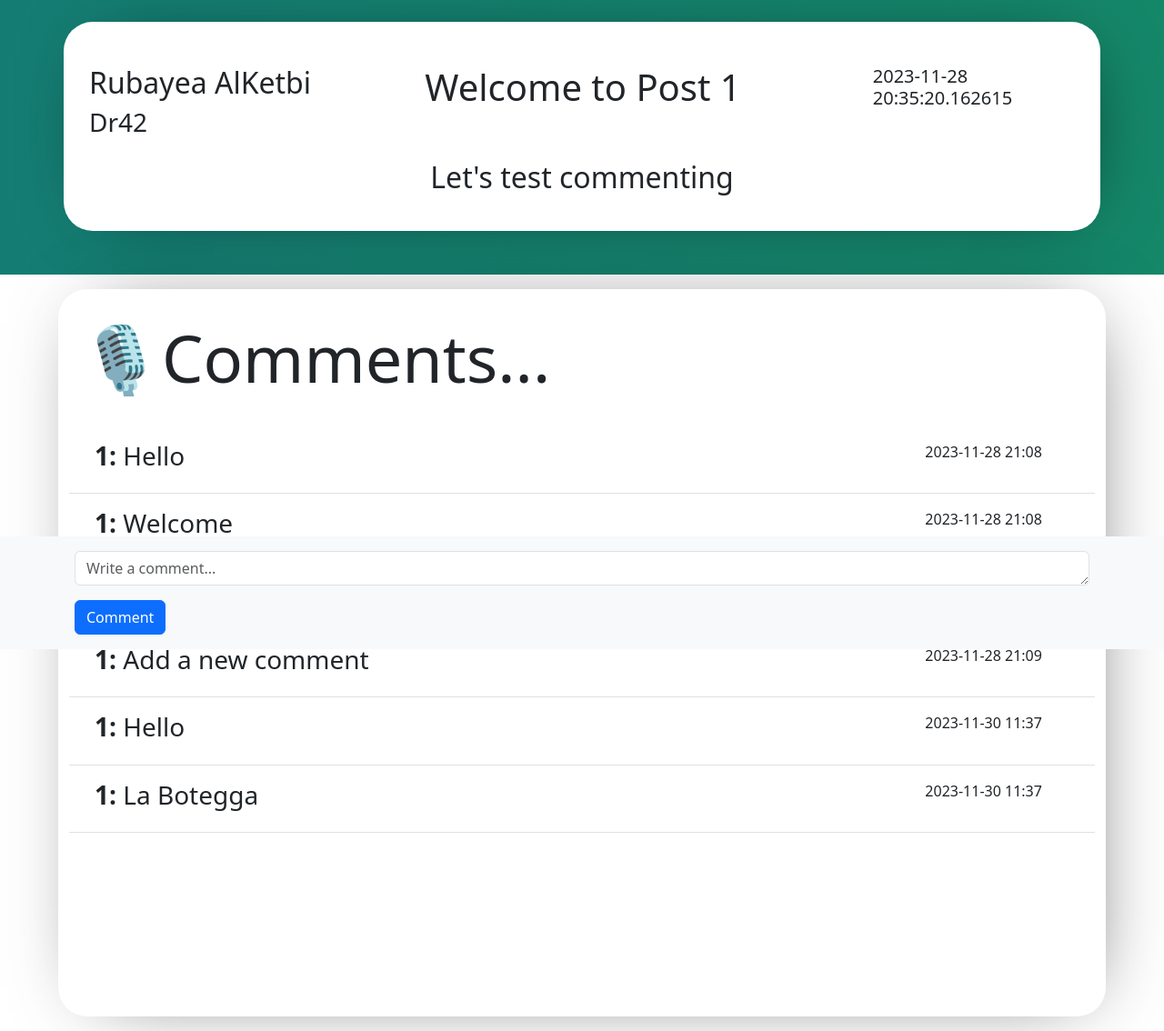
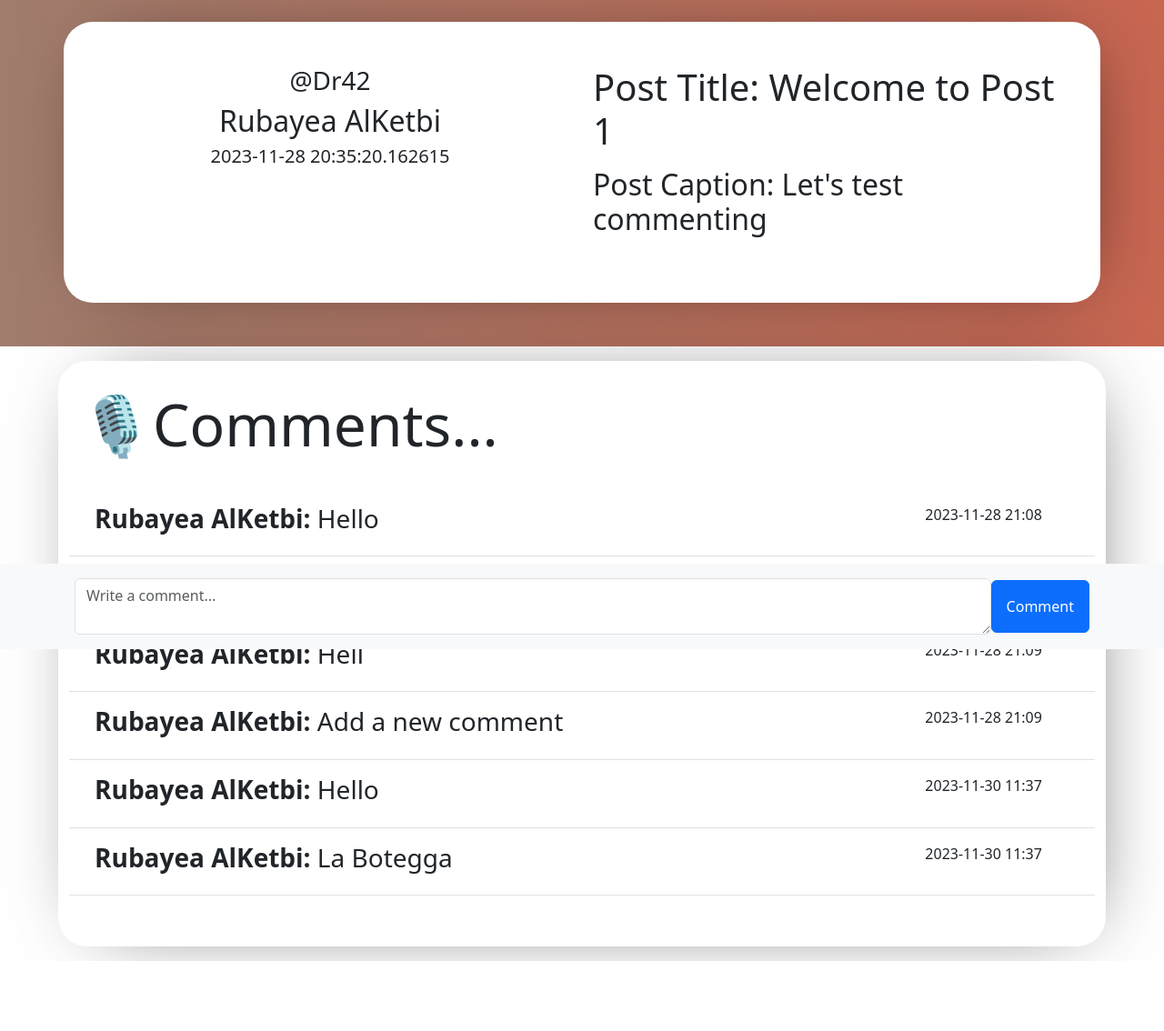
Before and after one commit to rubayeaAlketbi/Coursework_2, a Flask app: page /post/1 in a window 1280 px wide. Shown: the part 86-1220 px from the top of the page at 91% size. After the commit the page ends 1143 px from the top, so only its background shows below. Run offline with Flask 3, Linux system fonts and the light colour scheme.

Commit message:
Added and edits the post page a bit

```diff
--- a/CW2/app/static/CSS/style.css
+++ b/CW2/app/static/CSS/style.css
@@ -34,11 +34,10 @@
 .section-title{
     font-family: 'Courier New', Courier, monospace;
     font-weight:bolder;
-    color:var(--fire-engine-red);
 }
 .caption{
     font-weight:bold;
-    color:var(--fire-engine-red);
+    color:var(--lapis-lazuli);
 }
 
 .info-box {
@@ -113,9 +112,8 @@
     align-items: center;
     width:100%;
     height:100%;
-    background: #159957;
-    background: -webkit-linear-gradient(to right, #155799, #159957);
-    background: linear-gradient(to right, #155799, #159957);
+    background: rgb(34,193,195);
+    background: linear-gradient(90deg, rgba(34,193,195,1) 5%, rgb(253, 73, 45) 95%);
     background-size: 600% 600%;
     animation: animateBackground 10s infinite linear;
 }
--- a/CW2/app/templates/about.html
+++ b/CW2/app/templates/about.html
@@ -1,7 +1,7 @@
 {%extends "home.html"%}
 {%block content%}
 <!-- Hero Section of the Page-->
-<header class=" container-fluid p-4 bg-light hero text-center my-2">
+<header class=" container-fluid p-4 bg-light hero text-center my-2 movingGrade">
     <div class="container py-3">
         <h1 class="display-5 fw-bold">Let Ignite our Curosity 🔥</h1>
         <p class="col-md-12 fs-4 fw-light ">Share your thoughts and ideas to brighten the world</p>
--- a/CW2/app/templates/post_page.html
+++ b/CW2/app/templates/post_page.html
@@ -1,76 +1,68 @@
 {% extends "user_home.html" %}
 {% block content %}
-<div class = "container-fluid movingGrade py-4">
+<div class = "container-fluid movingGrade py-4 border-black">
     <div class="container mb-4 normalContainer">
-        <div class="row p-3">
+        <div class="row p-3 border-right">
             <!-- Column for Name and Username -->
-            <div class="col-md-4 text-left">
+            <div class="col-md text-center">
+                <h3>@{{ post_author.username }}</h3>
                 <h2>{{ post_author.name }}</h2>
-                <h3>{{ post_author.username }}</h3>
+                <h5>{{ post.publish_date }}</h5>
             </div>
 
             <!-- Column for Title and Publish Date -->
-            <div class="col-md-8 text-right">
+            <div class="col-md text">
                 <div class="row">
-                    <div class="col-8 pb-2">
-                        <h1>{{ post.title }}</h1>
-                    </div>
-                    <div class="col-4">
-                        <h5>{{ post.publish_date }}</h5>
+                    <div class="col-12 pb-2">
+                        <h1 class="mb-3">Post Title: {{ post.title }}</h1>
+                        <h2 class="mb-3">Post Caption: {{ post.caption }}</h2>
                     </div>
                 </div>
             </div>
-        </div>
 
-        <!-- Row for Caption -->
-        <div class="row">
-            <div class="col-12 text-center">
-                <h2>{{ post.caption }}</h2>
-            </div>
         </div>
     </div>
 </div>
 
-<div class="container-fluid h-full normalContainer my-3">
+<div class="container-fluid normalContainer my-3">
     <div class="container mb-4 ">
         <div class="row">
             <div class="col-12">
-                <h1 class="display-2 pr-2">🎙️Comments... </h1>
+                <h1 class="display-3 pr-1">🎙️Comments... </h1>
             </div>
         </div>
     </div>
     <div class="container mb-4">
         <div class="row">
             <div class="col-12">
-                {% for comment in comments %}
+                {% for comment, author_name in comments_with_authors %}
                 <div class="row p-3 border-bottom">
                     <div class="col-10">
-                        <h3><strong>{{ comment.author_id }}:</strong> {{ comment.text }}</h3>
+                        <!-- Display the author's name instead of the author_id -->
+                        <h3><strong>{{ author_name }}:</strong> {{ comment.text }}</h3>
                     </div>
                     <div class="col-2">
                         <p>{{ comment.publish_date.strftime('%Y-%m-%d %H:%M') }}</p>
                     </div>
                 </div>
-                    {% else %}
-                    <p>No comments yet.</p>
-                    {% endfor %}
+                {% else %}
+                <p>No comments yet.</p>
+                {% endfor %}
             </div>
         </div>
     </div>
-</div>
 
 <div class="fixed-bottom p-3 bg-light">
     <div class="container">
-        <form id="comment_Form"  method="post">
-            {{comment_form.hidden_tag()}}
-            <div class="mb-3">
-                {{comment_form.text(class_="form-control", id="comment_Text", rows=1, placeholder="Write a comment...", required=True) }}
+        <form id="comment_Form" method="post" class="d-flex align-items-center">
+            {{ comment_form.hidden_tag() }}
+            <div class="flex-grow-1 mr-2"> <!-- Use Bootstrap's flex-grow-1 to make the input expand -->
+                {{ comment_form.text(class_="form-control", id="comment_Text", placeholder="Write a comment...", required=True) }}
             </div>
-            {{ comment_form.commentButton(id="commentSubmitButton", class_="btn btn-primary") }}
+            {{ comment_form.commentButton(id="commentSubmitButton", class_="btn btn-primary p-3") }}
         </form>
     </div>
 </div>
-
 
 <script = {{ url_for('static', filename='JS/comment.js') }}></script>
 <!-- Include jQuery from a CDN -->
--- a/CW2/app/views.py
+++ b/CW2/app/views.py
@@ -6,6 +6,7 @@ from .models import User, Post, Tag, post_tag, Comment
 from flask_login import login_user, logout_user, login_required, current_user
 from flask_restful import Resource, reqparse, fields, marshal_with
 from werkzeug.utils import secure_filename
+from werkzeug.security import generate_password_hash, check_password_hash
 import uuid as uuid
 import os
 import re
@@ -286,11 +287,13 @@ def post(post_id):
             return redirect(url_for('post', post_id=post_id))  # Redirect after form submission
 
     # Regular GET request
+    comments_with_authors = db.session.query(Comment, User.name).join(User, User.id == Comment.author_id).filter(Comment.post_id == post_id).all()
     return render_template(
         "post_page.html",
         post=post,
         comments=comments,
         comment_form=comment_form,
         userCache=userCache,
-        post_author=post_author
+        post_author=post_author,
+        comments_with_authors=comments_with_authors
     )
```
Also changed, not shown: CW2/app/static/JS/posts.js (+0 -44 lines), CW2/app/templates/explore.html (+13 -18 lines), CW2/app/templates/login.html (+12 -7 lines), CW2/app.db.
